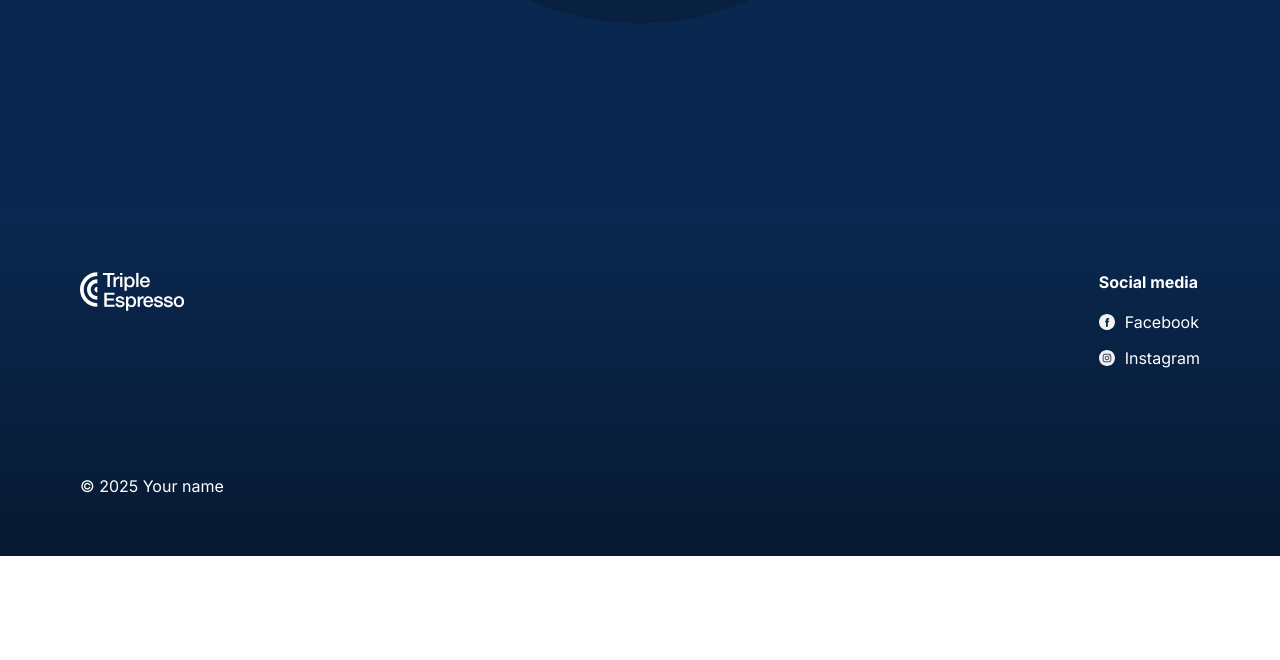
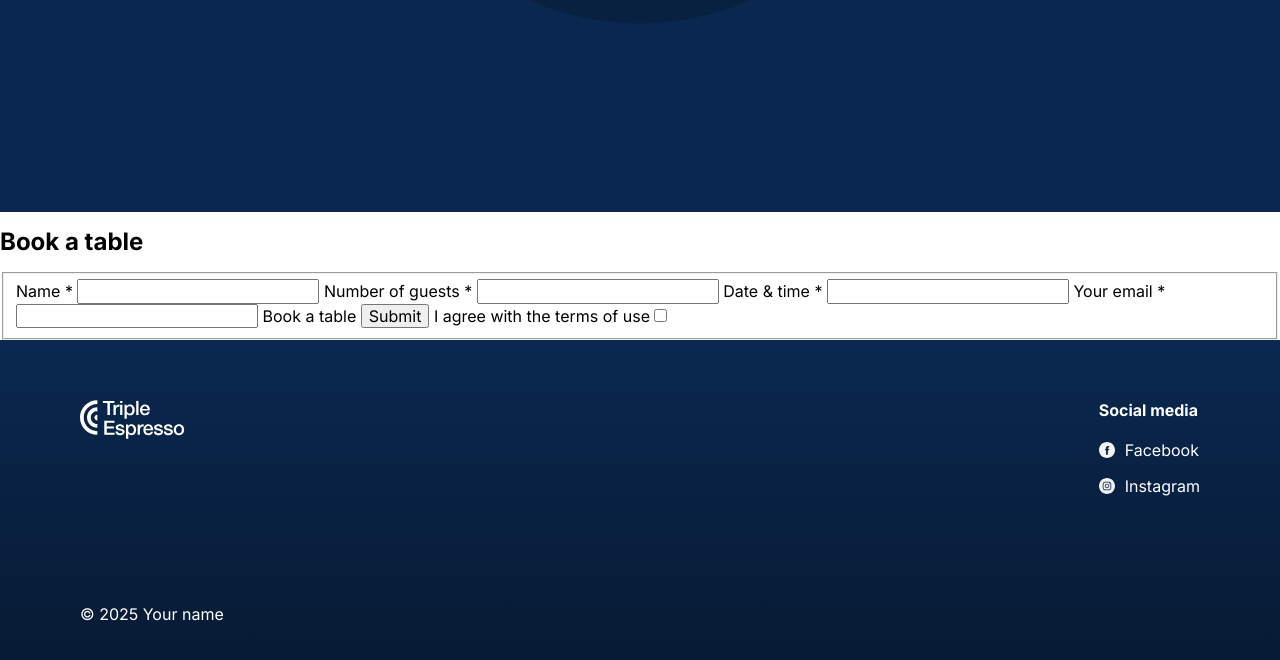
Before and after one commit to JosephRodriguez7/se_project_coffeeshop-ft, a plain HTML site: page index.html in a window 1280 px wide. Shown: the part 1454-2114 px from the top of the page. Before the commit the page ends 2010 px from the top, so only its background shows below. Drawn offline with Linux system fonts and the light colour scheme.

Commit message:
Add HTML markup for reservation form.

```diff
--- a/index.html
+++ b/index.html
@@ -97,6 +97,47 @@
             </div>
           </div>
         </section>
+        <section class="reservation">
+          <h2 class="reservation__title">Book a table</h2>
+          <form class="form reservation__form">
+            <fieldset class="form__fieldset">
+              <label
+                >Name *
+                <input
+                  type="text"
+                  class="guestname"
+                  name="guestname"
+                  required
+                />
+              </label>
+              <label
+                >Number of guests *
+                <input type="number" class="guests" name="guests" required />
+              </label>
+              <label
+                >Date & time *
+                <input
+                  type="datetime"
+                  class="timedate"
+                  name="timedate"
+                  required
+                />
+              </label>
+              <label
+                >Your email *
+                <input type="email" class="email" name="email" required />
+              </label>
+              <label
+                >Book a table
+                <input type="submit" class="submit" name="submit" required />
+              </label>
+              <label
+                >I agree with the terms of use
+                <input type="checkbox" class="terms" name="terms" required />
+              </label>
+            </fieldset>
+          </form>
+        </section>
       </main>
 
       <footer class="footer">
```
